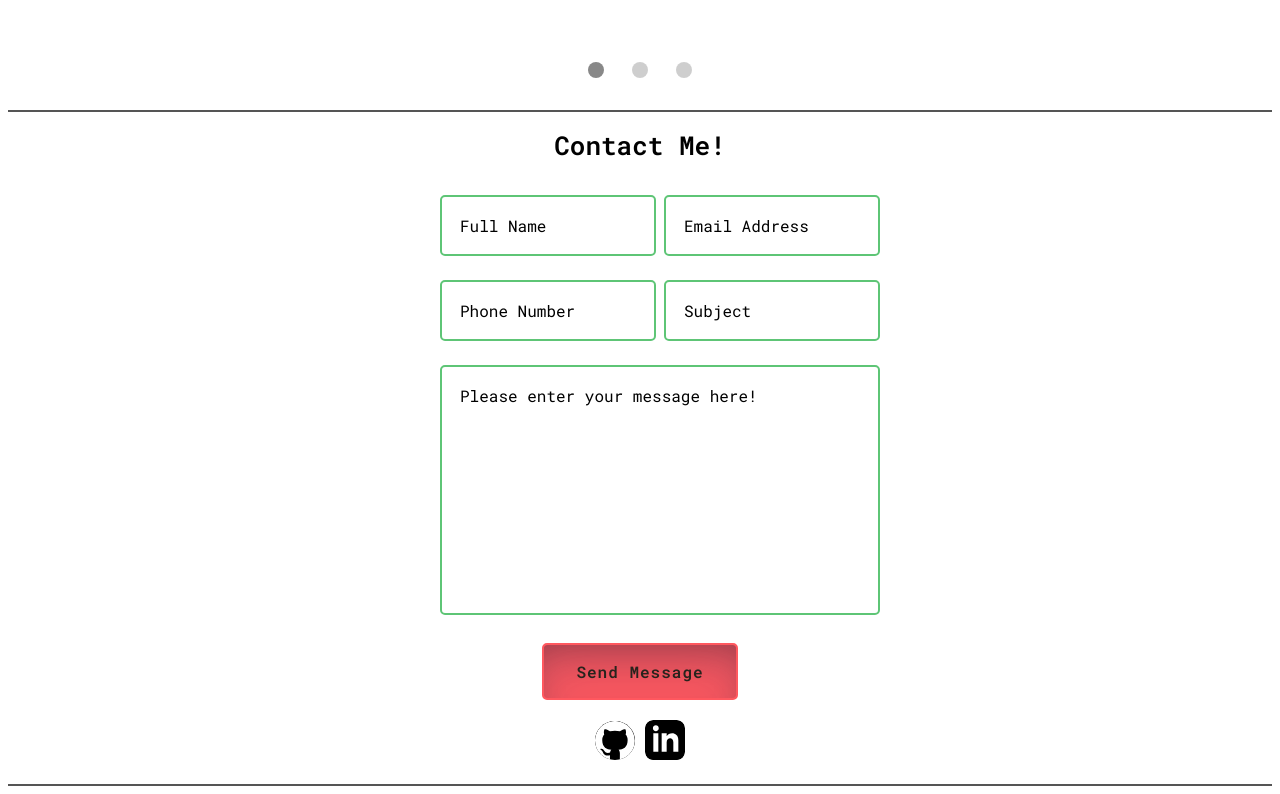
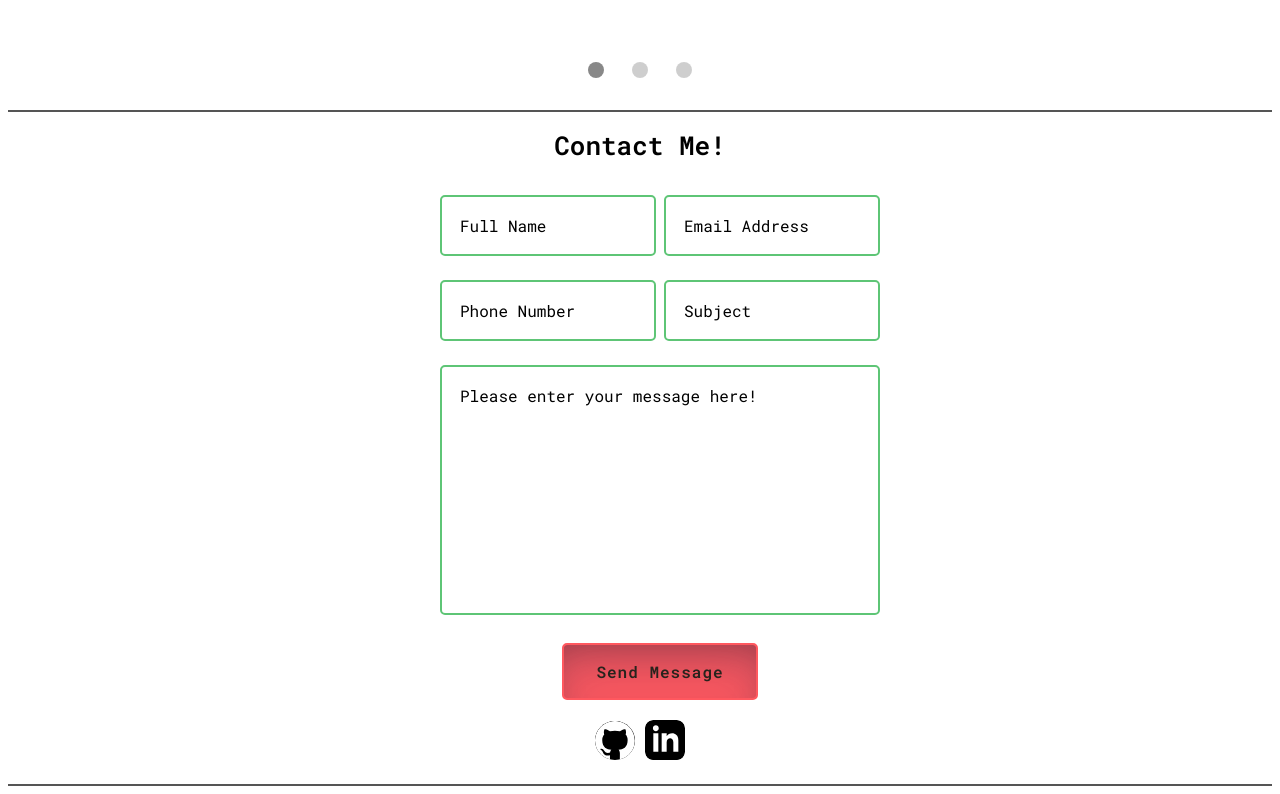
Before and after one commit to MGavranovic/Portfolio, a website built with Parcel: page index.html in a window 1280 px wide. Shown: the part 1014-1808 px from the top of the page. Built offline with nearby package versions, Linux system fonts and the light colour scheme; some packages are replaced by stand-ins of ours.

Commit message:
Fixing Contact Form button

```diff
--- a/style.css
+++ b/style.css
@@ -398,6 +398,7 @@ Third section > CONTACT INFO
   color: #28231d;
   letter-spacing: 1px;
   margin-top: 12px;
+  margin-right: -40px;
   cursor: pointer; /*
   box-shadow: 5px 5px 10px 5px var(--color-primary);
   */
```
